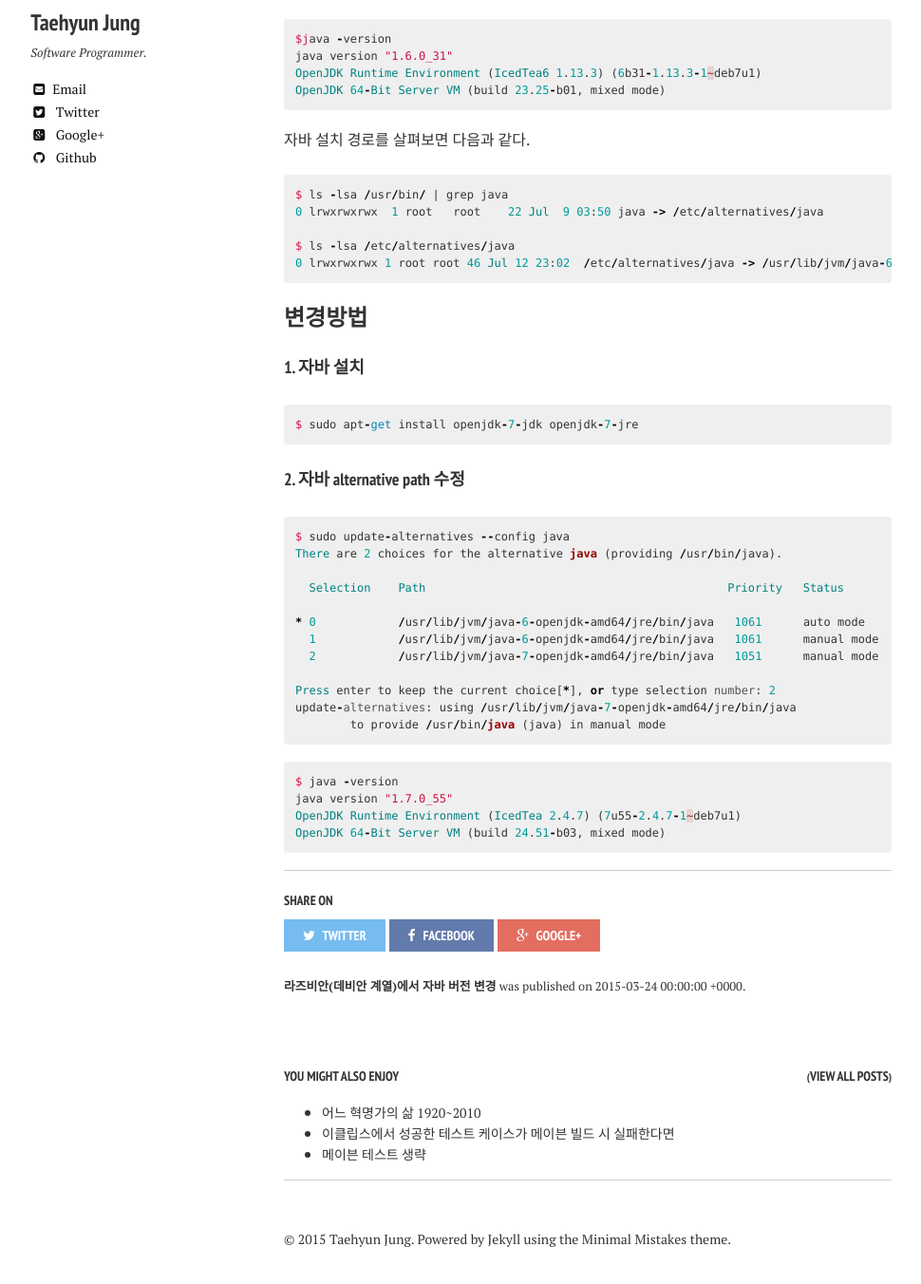
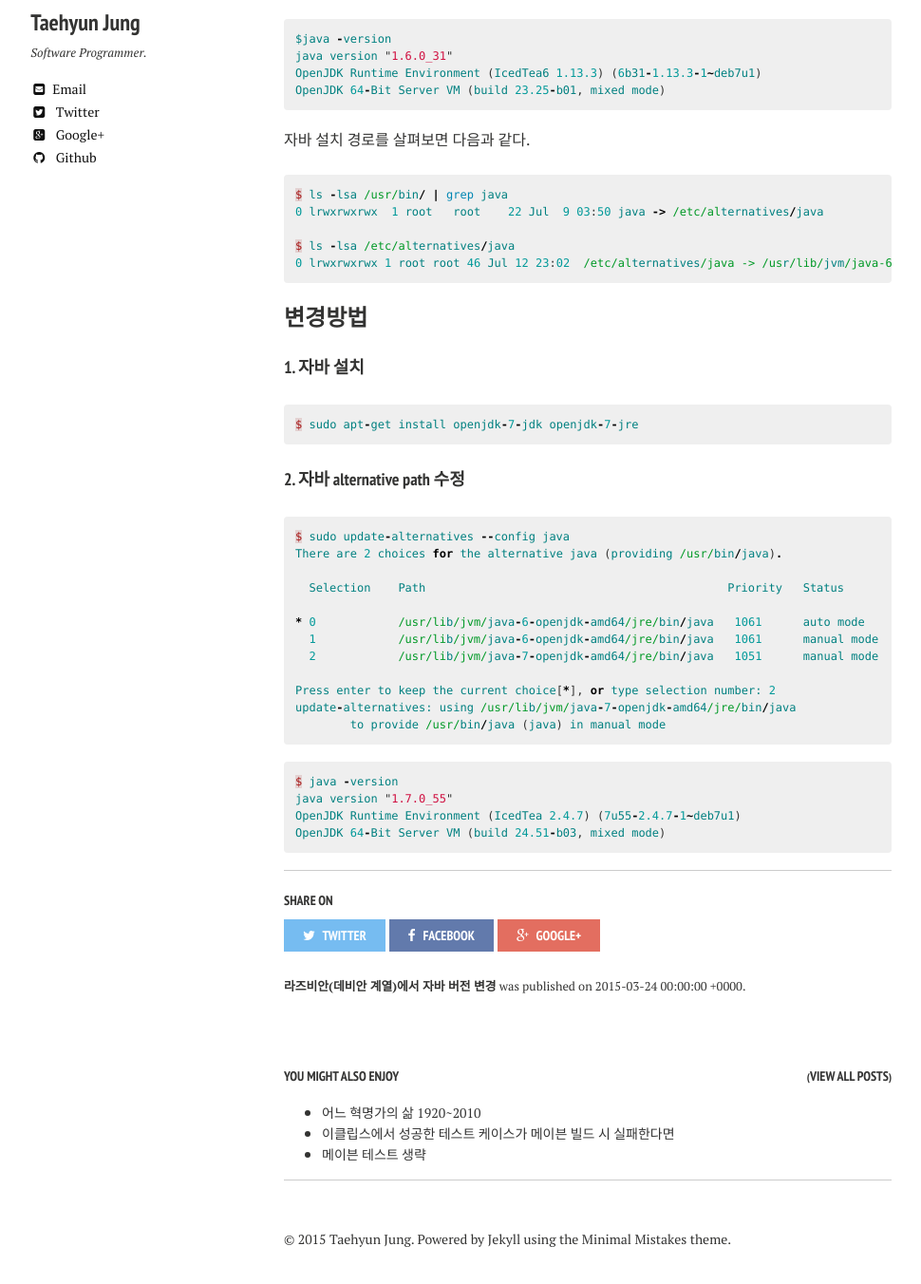
Before and after one commit to chomman/blog, a Jekyll site: the page built from _posts/2015-03-24-raspberry-pi-change-java-version.md, in a window 1280 px wide, cut to the strip 270-1633 px from the top of the page. Shown: the top 1352 px of the strip at 95% size, without its empty margins (21-991 px from the left). Built offline with Jekyll 4.4.1, drawn with Linux system fonts in a browser that asks for light colours; nearby versions of some CDN libraries.

Commit message:
update post

```diff
--- a/_posts/2015-03-24-raspberry-pi-change-java-version.md
+++ b/_posts/2015-03-24-raspberry-pi-change-java-version.md
@@ -18,7 +18,7 @@ tags:
 자바를 설치만 한다고 해서 바뀌지 않는다.
 [alternative path](http://www.debian-administration.org/article/91/Using_the_Debian_alternatives_system)를 변경하는 방법을 알아보자.
 
-{% highlight erl %}
+{% highlight perl %}
 $java -version
 java version "1.6.0_31"
 OpenJDK Runtime Environment (IcedTea6 1.13.3) (6b31-1.13.3-1~deb7u1)
@@ -27,7 +27,7 @@ OpenJDK 64-Bit Server VM (build 23.25-b01, mixed mode)
 
 자바 설치 경로를 살펴보면 다음과 같다.
 
-{% highlight erl %}
+{% highlight perl %}
 $ ls -lsa /usr/bin/ | grep java
 0 lrwxrwxrwx  1 root   root    22 Jul  9 03:50 java -> /etc/alternatives/java
 
@@ -40,13 +40,13 @@ $ ls -lsa /etc/alternatives/java
 
 ####1. 자바 설치
 
-{% highlight erl %}
+{% highlight perl %}
 $ sudo apt-get install openjdk-7-jdk openjdk-7-jre
 {% endhighlight %}
 
 ####2. 자바 alternative path 수정
 
-{% highlight erl %}
+{% highlight perl %}
 $ sudo update-alternatives --config java
 There are 2 choices for the alternative java (providing /usr/bin/java).
 
@@ -62,7 +62,7 @@ update-alternatives: using /usr/lib/jvm/java-7-openjdk-amd64/jre/bin/java
 {% endhighlight %}
 
 
-{% highlight erl %}
+{% highlight perl %}
 $ java -version
 java version "1.7.0_55"
 OpenJDK Runtime Environment (IcedTea 2.4.7) (7u55-2.4.7-1~deb7u1)
```
